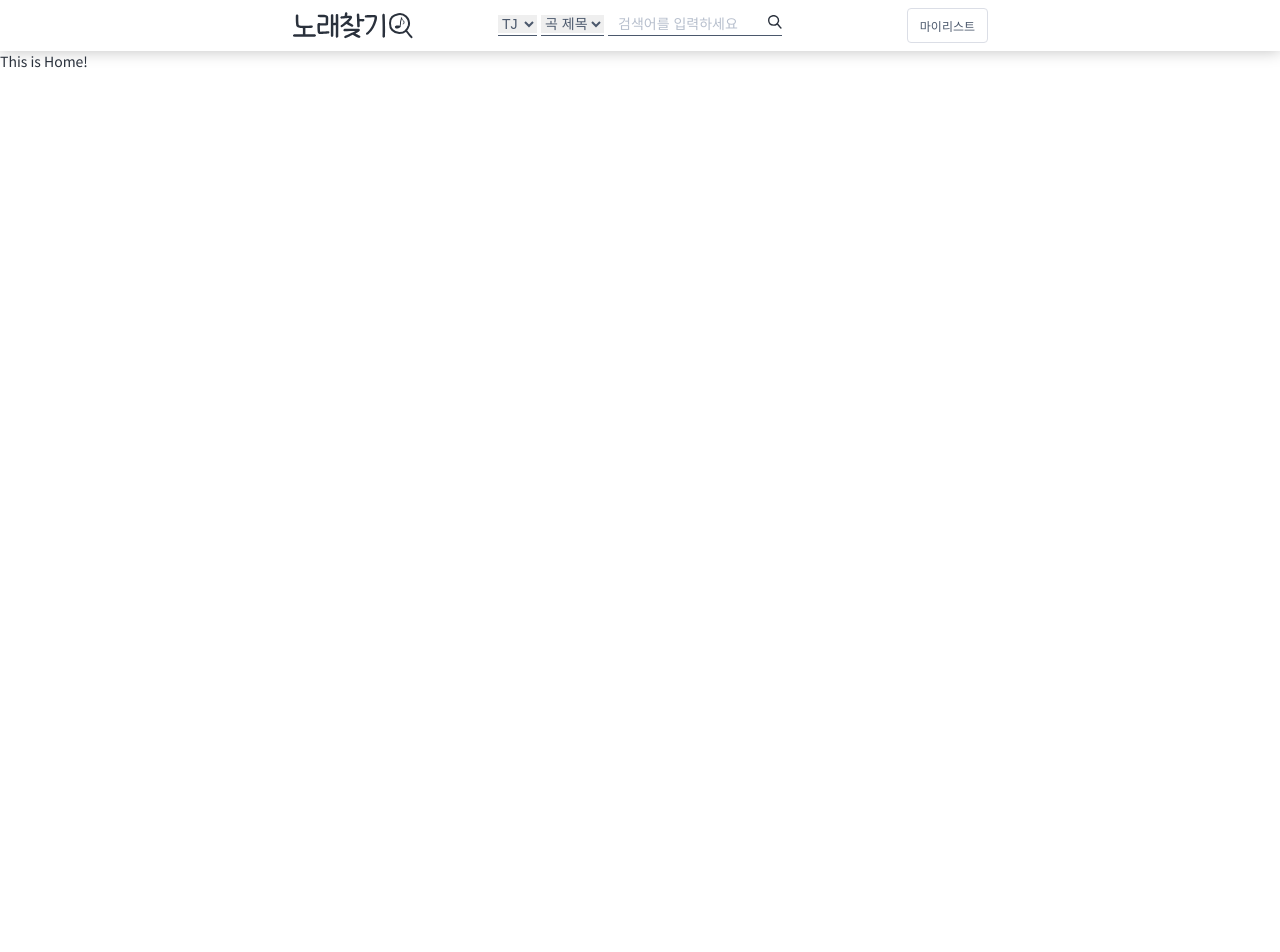
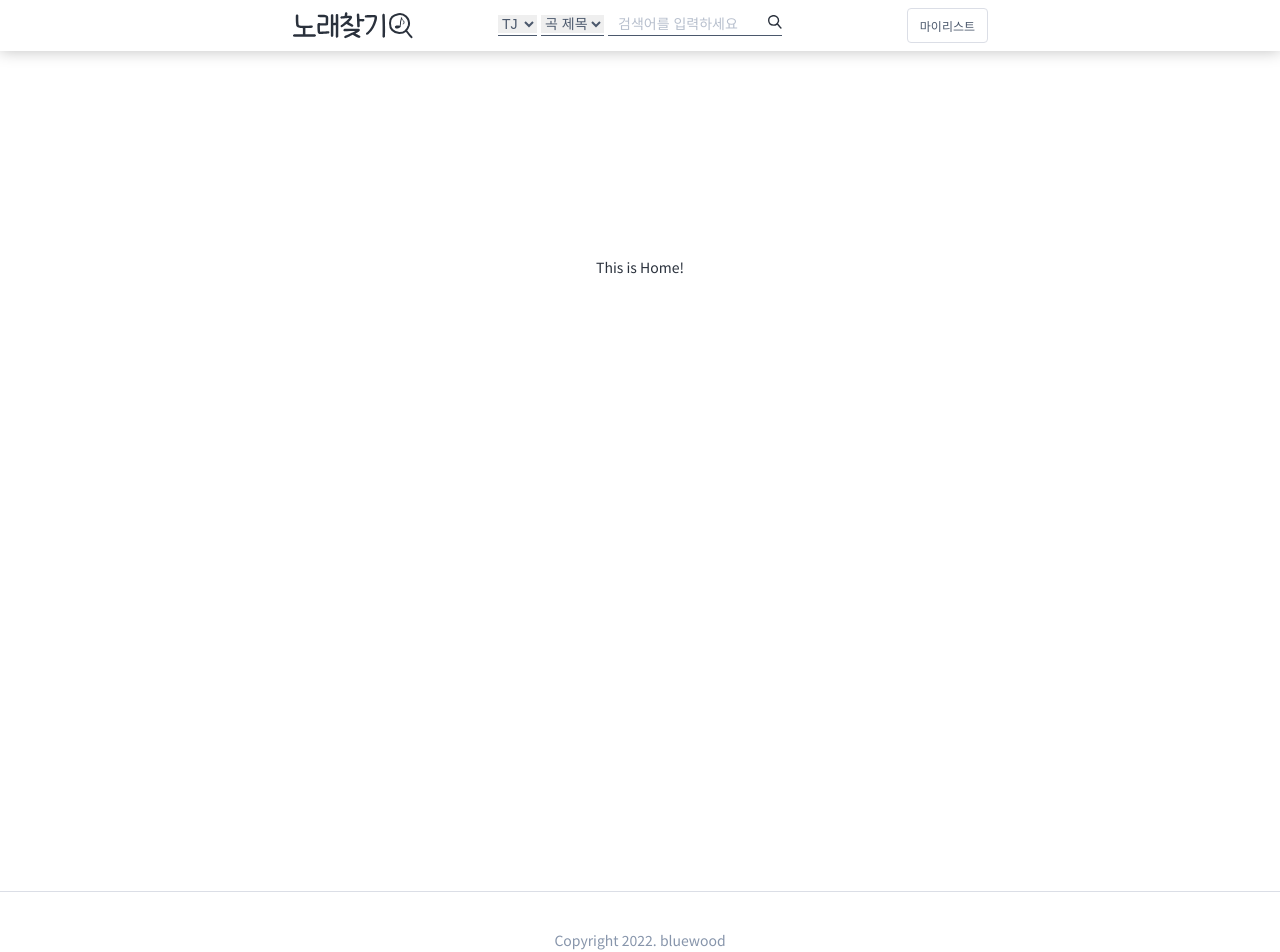
Before and after one commit to hanse-kim/karaoke-search, a Next.js app: page / in a window 1280 px wide. Shown: the top 952 px of the page. Before the commit the page ends 800 px from the top, so only its background shows below. Built offline with nearby package versions, Linux system fonts and the light colour scheme.

Commit message:
feat: add temporary home view

```diff
--- a/pages/index.tsx
+++ b/pages/index.tsx
@@ -1,11 +1,13 @@
-import {Box} from 'components/_common';
+import {Footer} from 'views/footer';
 import {Header} from 'views/header';
+import {Home as HomeView} from 'views/home';
 
 const Home = () => {
   return (
     <div className='container'>
       <Header />
-      <Box>This is Home!</Box>
+      <HomeView />
+      <Footer />
     </div>
   );
 };
--- /dev/null
+++ b/views/home/Home.tsx
@@ -0,0 +1,14 @@
+import {PageWrapper} from 'components/pageWrapper';
+import {Flex} from 'components/_common';
+
+const Home = () => {
+  return (
+    <PageWrapper>
+      <Flex justifyContent='center' alignItems='center' height='360px'>
+        This is Home!
+      </Flex>
+    </PageWrapper>
+  );
+};
+
+export default Home;
--- /dev/null
+++ b/views/home/index.ts
@@ -0,0 +1 @@
+export {default as Home} from './Home';
```
